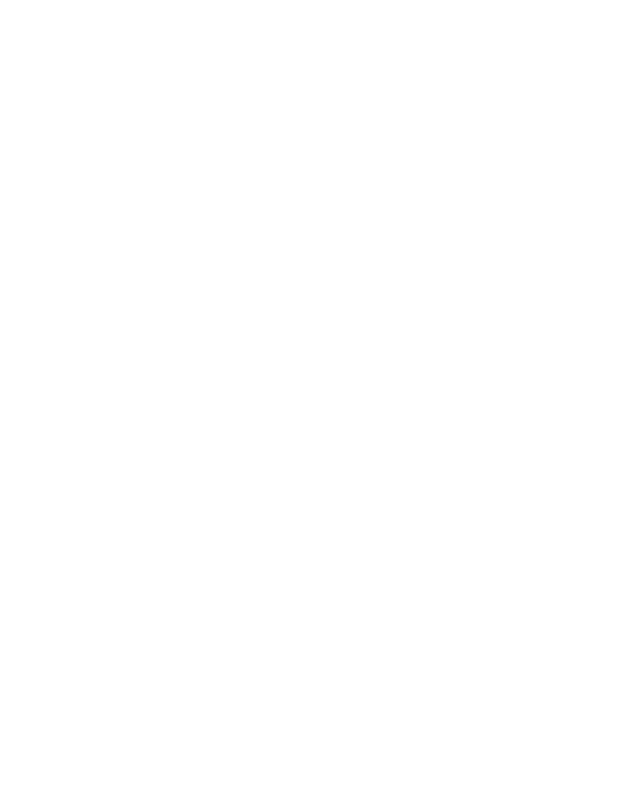
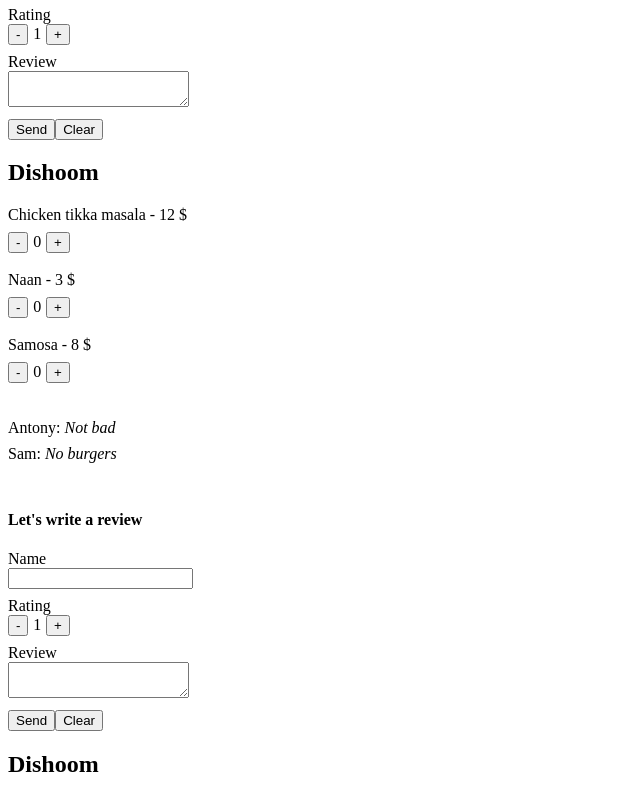
Before and after one commit to maxbelogurov/react-course, a React (Vite) app: page / in a window 1280 px wide. Shown: the part 1190-1980 px from the top of the page, without its empty margins (0-640 px from the left). Before the commit the page ends 816 px from the top, so only its background shows below. Built offline with nearby package versions, Linux system fonts and the light colour scheme.

Commit message:
added: progressBar

```diff
--- a/src/components/app/App.jsx
+++ b/src/components/app/App.jsx
@@ -19,6 +19,12 @@
           onClick={ setRestaurantActive }
         />
         <Restaurant restaurant={ restaurantActive }/>
+
+        //demo for ProgressBar
+        <Restaurant restaurant={ restaurantActive }/>
+        <Restaurant restaurant={ restaurantActive }/>
+        <Restaurant restaurant={ restaurantActive }/>
+        <Restaurant restaurant={ restaurantActive }/>
       </main>
     </Layout>
   )
--- a/src/components/layout/Layout.jsx
+++ b/src/components/layout/Layout.jsx
@@ -1,9 +1,11 @@
 import Header from "../header/Header";
 import Footer from "../footer/Footer";
+import ProgressBar from "../progressBar/ProgressBar";
 
 export default function Layout({ children }) {
   return (
     <>
+      <ProgressBar/>
       <Header/>
       { children }
       <Footer/>
--- /dev/null
+++ b/src/components/progressBar/ProgressBar.css
@@ -0,0 +1,7 @@
+#progressBar {
+    position: fixed;
+    top: 0;
+    left: 0;
+    height: .6rem;
+    background: firebrick;
+}
--- /dev/null
+++ b/src/components/progressBar/ProgressBar.jsx
@@ -0,0 +1,20 @@
+import './ProgressBar.css'
+import {useEffect} from "react";
+export default function ProgressBar() {
+
+  function startProgressBar() {
+    const webPageHeight = document.documentElement.scrollHeight
+    const windowHeight = window.innerHeight
+    const scrollPercent = ( pageYOffset * 100 / (webPageHeight - windowHeight) )
+    const progressBar = document.getElementById('progressBar')
+    progressBar.style.width = Math.round(scrollPercent) + '%'
+  }
+
+  useEffect(() => {
+    window.addEventListener('scroll', startProgressBar)
+  }, [])
+
+  return (
+    <div id={'progressBar'}></div>
+  )
+}
```
